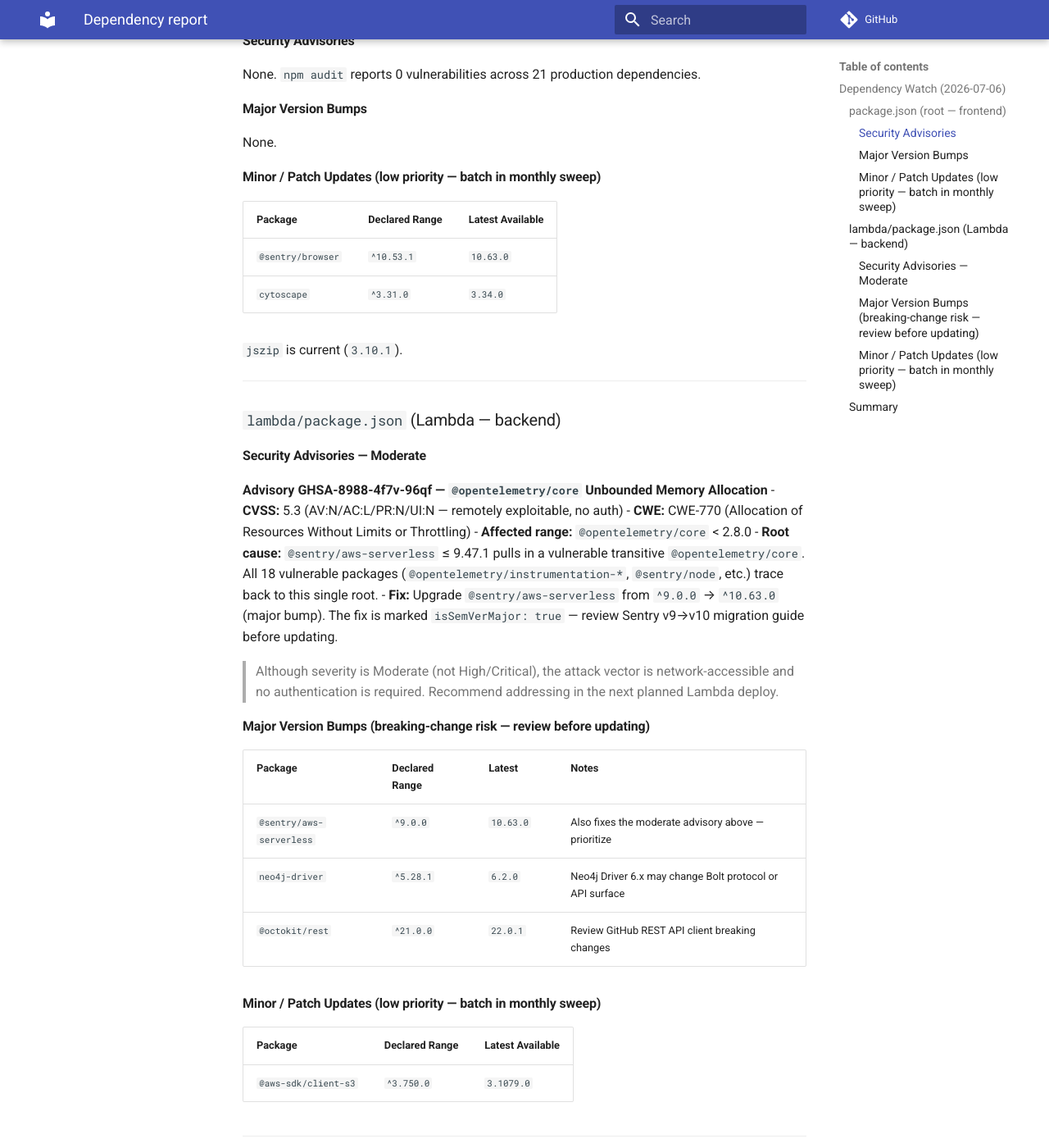
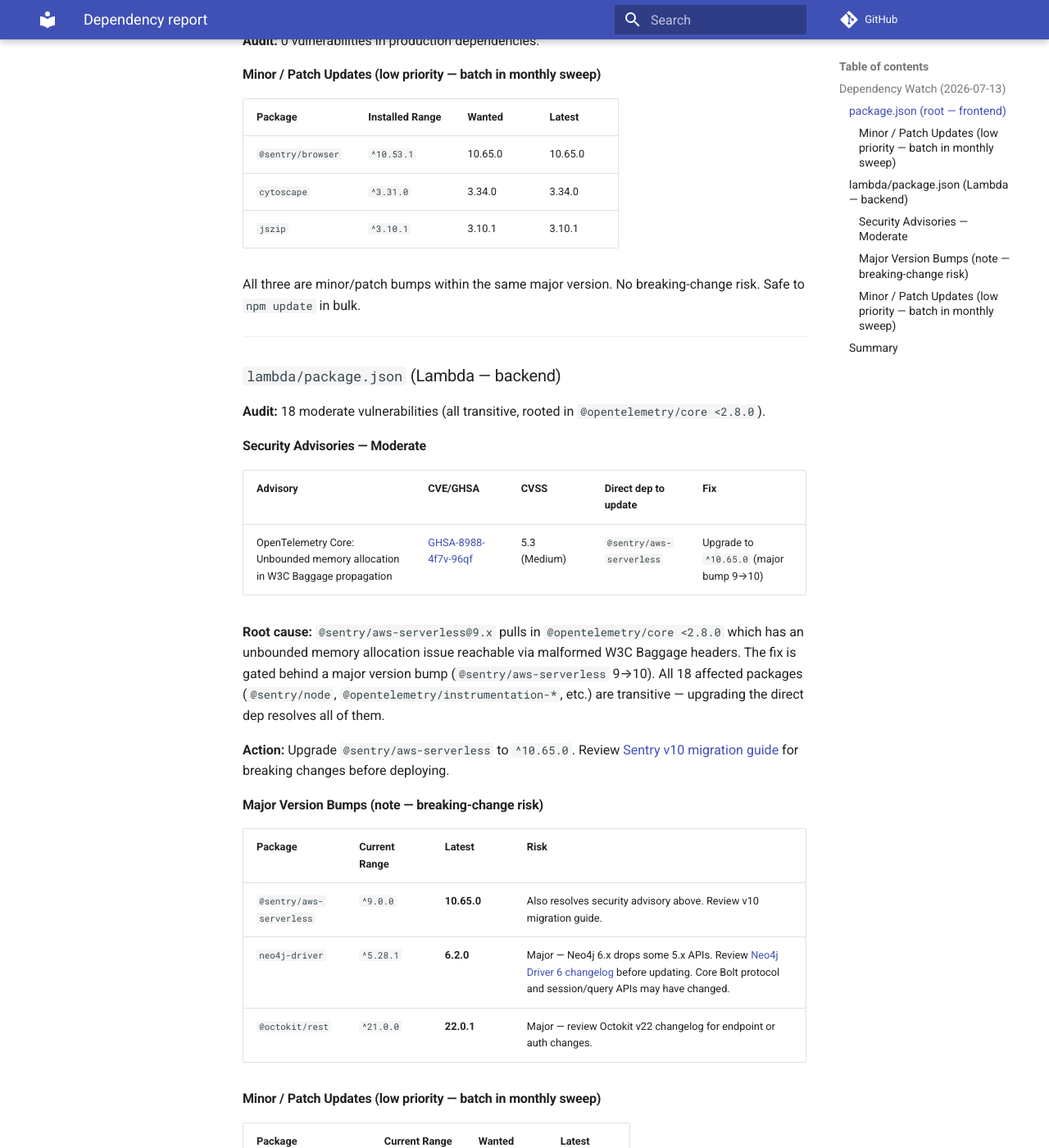
Before and after one commit to jaetill/carto, an MkDocs documentation site: the page built from docs/dependency-report.md, in a window 1280 px wide and 1400 px high, scrolled down 330 px. Shown: the whole window at 82% size. Built offline with MkDocs 1.6.1 and Material for MkDocs 9.7.7, drawn with Linux system fonts in a browser that asks for light colours; comment, search, counter and statistics services are not loaded; some of the changed text lies outside the part shown.

Commit message:
dep-watch: weekly report 2026-07-13

```diff
--- a/docs/dependency-report.md
+++ b/docs/dependency-report.md
@@ -1,64 +1,59 @@
-## Dependency Watch (2026-07-06)
+## Dependency Watch (2026-07-13)
 
 ---
 
 ### `package.json` (root — frontend)
 
-#### Security Advisories
-None. `npm audit` reports 0 vulnerabilities across 21 production dependencies.
-
-#### Major Version Bumps
-None.
+**Audit:** 0 vulnerabilities in production dependencies.
 
 #### Minor / Patch Updates (low priority — batch in monthly sweep)
-| Package | Declared Range | Latest Available |
-|---|---|---|
-| `@sentry/browser` | `^10.53.1` | `10.63.0` |
-| `cytoscape` | `^3.31.0` | `3.34.0` |
 
-`jszip` is current (`3.10.1`).
+| Package | Installed Range | Wanted | Latest |
+|---|---|---|---|
+| `@sentry/browser` | `^10.53.1` | 10.65.0 | 10.65.0 |
+| `cytoscape` | `^3.31.0` | 3.34.0 | 3.34.0 |
+| `jszip` | `^3.10.1` | 3.10.1 | 3.10.1 |
+
+All three are minor/patch bumps within the same major version. No breaking-change risk. Safe to `npm update` in bulk.
 
 ---
 
 ### `lambda/package.json` (Lambda — backend)
 
+**Audit:** 18 moderate vulnerabilities (all transitive, rooted in `@opentelemetry/core <2.8.0`).
+
 #### Security Advisories — Moderate
 
-**Advisory GHSA-8988-4f7v-96qf — `@opentelemetry/core` Unbounded Memory Allocation**
-- **CVSS:** 5.3 (AV:N/AC:L/PR:N/UI:N — remotely exploitable, no auth)
-- **CWE:** CWE-770 (Allocation of Resources Without Limits or Throttling)
-- **Affected range:** `@opentelemetry/core` < 2.8.0
-- **Root cause:** `@sentry/aws-serverless` ≤ 9.47.1 pulls in a vulnerable transitive
-  `@opentelemetry/core`. All 18 vulnerable packages (`@opentelemetry/instrumentation-*`,
-  `@sentry/node`, etc.) trace back to this single root.
-- **Fix:** Upgrade `@sentry/aws-serverless` from `^9.0.0` → `^10.63.0` (major bump).
-  The fix is marked `isSemVerMajor: true` — review Sentry v9→v10 migration guide before updating.
+| Advisory | CVE/GHSA | CVSS | Direct dep to update | Fix |
+|---|---|---|---|---|
+| OpenTelemetry Core: Unbounded memory allocation in W3C Baggage propagation | [GHSA-8988-4f7v-96qf](https://github.com/advisories/GHSA-8988-4f7v-96qf) | 5.3 (Medium) | `@sentry/aws-serverless` | Upgrade to `^10.65.0` (major bump 9→10) |
 
-> Although severity is Moderate (not High/Critical), the attack vector is network-accessible
-> and no authentication is required. Recommend addressing in the next planned Lambda deploy.
+**Root cause:** `@sentry/aws-serverless@9.x` pulls in `@opentelemetry/core <2.8.0` which has an unbounded memory allocation issue reachable via malformed W3C Baggage headers. The fix is gated behind a major version bump (`@sentry/aws-serverless` 9→10). All 18 affected packages (`@sentry/node`, `@opentelemetry/instrumentation-*`, etc.) are transitive — upgrading the direct dep resolves all of them.
 
-#### Major Version Bumps (breaking-change risk — review before updating)
-| Package | Declared Range | Latest | Notes |
+**Action:** Upgrade `@sentry/aws-serverless` to `^10.65.0`. Review [Sentry v10 migration guide](https://docs.sentry.io/platforms/javascript/migration/v9-to-v10/) for breaking changes before deploying.
+
+#### Major Version Bumps (note — breaking-change risk)
+
+| Package | Current Range | Latest | Risk |
 |---|---|---|---|
-| `@sentry/aws-serverless` | `^9.0.0` | `10.63.0` | Also fixes the moderate advisory above — prioritize |
-| `neo4j-driver` | `^5.28.1` | `6.2.0` | Neo4j Driver 6.x may change Bolt protocol or API surface |
-| `@octokit/rest` | `^21.0.0` | `22.0.1` | Review GitHub REST API client breaking changes |
+| `@sentry/aws-serverless` | `^9.0.0` | **10.65.0** | Also resolves security advisory above. Review v10 migration guide. |
+| `neo4j-driver` | `^5.28.1` | **6.2.0** | Major — Neo4j 6.x drops some 5.x APIs. Review [Neo4j Driver 6 changelog](https://github.com/neo4j/neo4j-javascript-driver/blob/HEAD/CHANGELOG.md) before updating. Core Bolt protocol and session/query APIs may have changed. |
+| `@octokit/rest` | `^21.0.0` | **22.0.1** | Major — review Octokit v22 changelog for endpoint or auth changes. |
 
 #### Minor / Patch Updates (low priority — batch in monthly sweep)
-| Package | Declared Range | Latest Available |
-|---|---|---|
-| `@aws-sdk/client-s3` | `^3.750.0` | `3.1079.0` |
+
+| Package | Current Range | Wanted | Latest |
+|---|---|---|---|
+| `@aws-sdk/client-s3` | `^3.750.0` | 3.1085.0 | 3.1085.0 |
+
+Minor version jump within AWS SDK v3 — backward-compatible. Safe to `npm update`.
 
 ---
 
 ### Summary
 
-| Manifest | Critical | High | Moderate | Major Bumps | Minor/Patch |
-|---|---|---|---|---|---|
-| `package.json` (root) | 0 | 0 | 0 | 0 | 2 |
-| `lambda/package.json` | 0 | 0 | 18 | 3 | 1 |
-
-**Recommended actions:**
-1. **Lambda:** Upgrade `@sentry/aws-serverless` `^9.0.0` → `^10.63.0` to resolve all 18 moderate advisories. This is a major bump — consult the [Sentry v9→v10 migration guide](https://docs.sentry.io/platforms/javascript/guides/aws-lambda/migration/v9-to-v10/) before deploying.
-2. **Lambda:** Evaluate `neo4j-driver` 5→6 and `@octokit/rest` 21→22 major bumps on their own schedules; neither has a known CVE but both carry breaking-change risk.
-3. **Root:** Minor bumps for `@sentry/browser` and `cytoscape` — safe to batch into a monthly sweep.
+| Severity | Count | Action |
+|---|---|---|
+| Moderate security advisory | 1 (18 transitive findings) | Upgrade `lambda/@sentry/aws-serverless` 9→10 |
+| Major version bump available | 3 | Evaluate and schedule: `@sentry/aws-serverless`, `neo4j-driver`, `@octokit/rest` |
+| Minor/patch behind | 4 | Batch `npm update` in monthly sweep |
```
